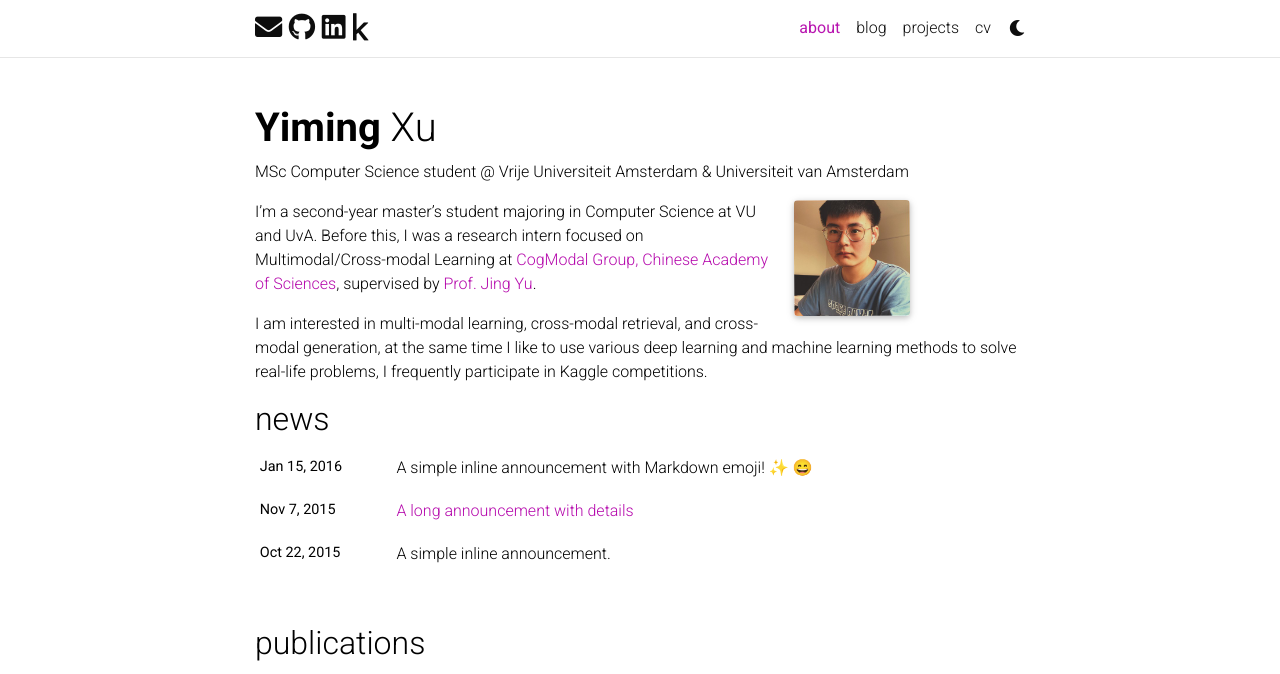
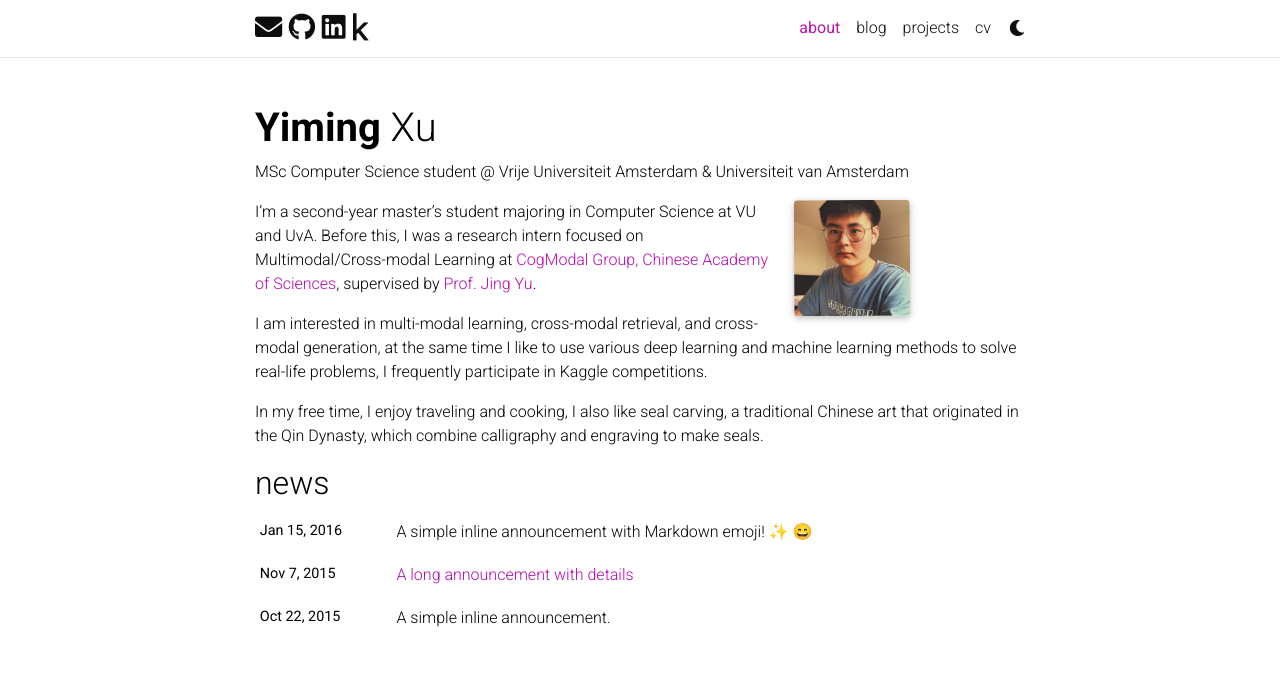
Before and after one commit to ym-xu/yimingxu, a Jekyll site: the page built from _pages/about.md, in a window 1280 px wide and 959 px high, cut to the strip 0-674 px from the top of the window. Built offline with Jekyll 4.4.1, drawn with Linux system fonts in a browser that asks for light colours; full-size pictures stand in for the smaller copies a plugin makes; emoji names are drawn with the system emoji font; comment, search, counter and statistics services are not loaded; a style sheet for code colours, icons or effects is not loaded.

Commit message:
Update about.md

```diff
--- a/_pages/about.md
+++ b/_pages/about.md
@@ -19,3 +19,5 @@ projects: true
 I’m a second-year master's student majoring in Computer Science at VU and UvA. Before this, I was a research intern focused on Multimodal/Cross-modal Learning at [CogModal Group, Chinese Academy of Sciences](https://mmlab-iie.github.io/), supervised by [Prof. Jing Yu](https://mmlab-iie.github.io/author/jing-yu/).
 
 I am interested in multi-modal learning, cross-modal retrieval, and cross-modal generation, at the same time I like to use various deep learning and machine learning methods to solve real-life problems, I frequently participate in Kaggle competitions.
+
+In my free time, I enjoy traveling and cooking, I also like seal carving, a traditional Chinese art that originated in the Qin Dynasty, which combine calligraphy and engraving to make seals.
```
